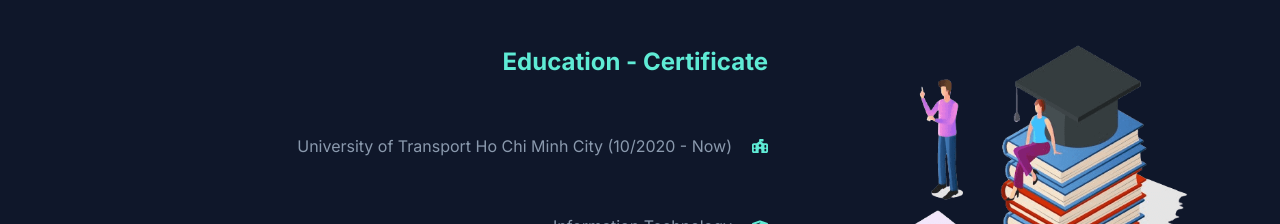
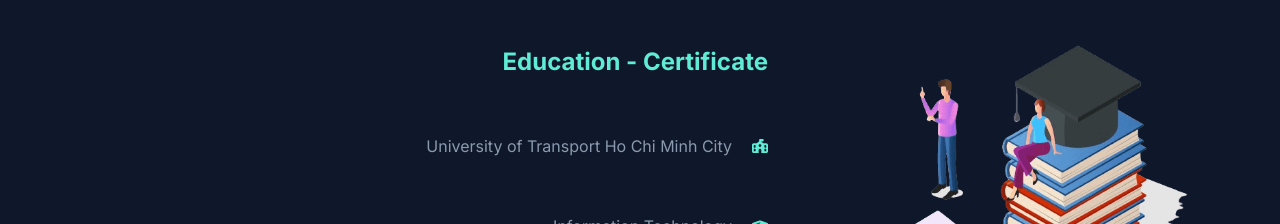
Before and after one commit to dangquochuy-159/My-Portfolio, a Next.js app in the folder my-app/: page /about-me in a window 1280 px wide. Shown: the part 880-1104 px from the top of the page. Built offline with nearby package versions, Linux system fonts and the light colour scheme.

Commit message:
fix (data): update data education page about me

```diff
--- a/my-app/src/data/data_portfolio.tsx
+++ b/my-app/src/data/data_portfolio.tsx
@@ -108,7 +108,7 @@ export const Data_Personal_Info: IPersonalList = {
 export const Data_Education: IPersonalList = {
     img: '/image/education.png',
     info: [
-        { field_text: 'University of Transport Ho Chi Minh City (10/2020 - Now)', icon: <Icon_School /> },
+        { field_text: 'University of Transport Ho Chi Minh City', icon: <Icon_School /> },
         { field_text: ' Information Technology', icon: <Icon_Major /> },
         { field_text: 'HTML, CSS, JavaScript (F8) ', icon: <Icon_Cerifications /> },
         { field_text: 'React JS (F8)', icon: <Icon_Cerifications /> },
```
